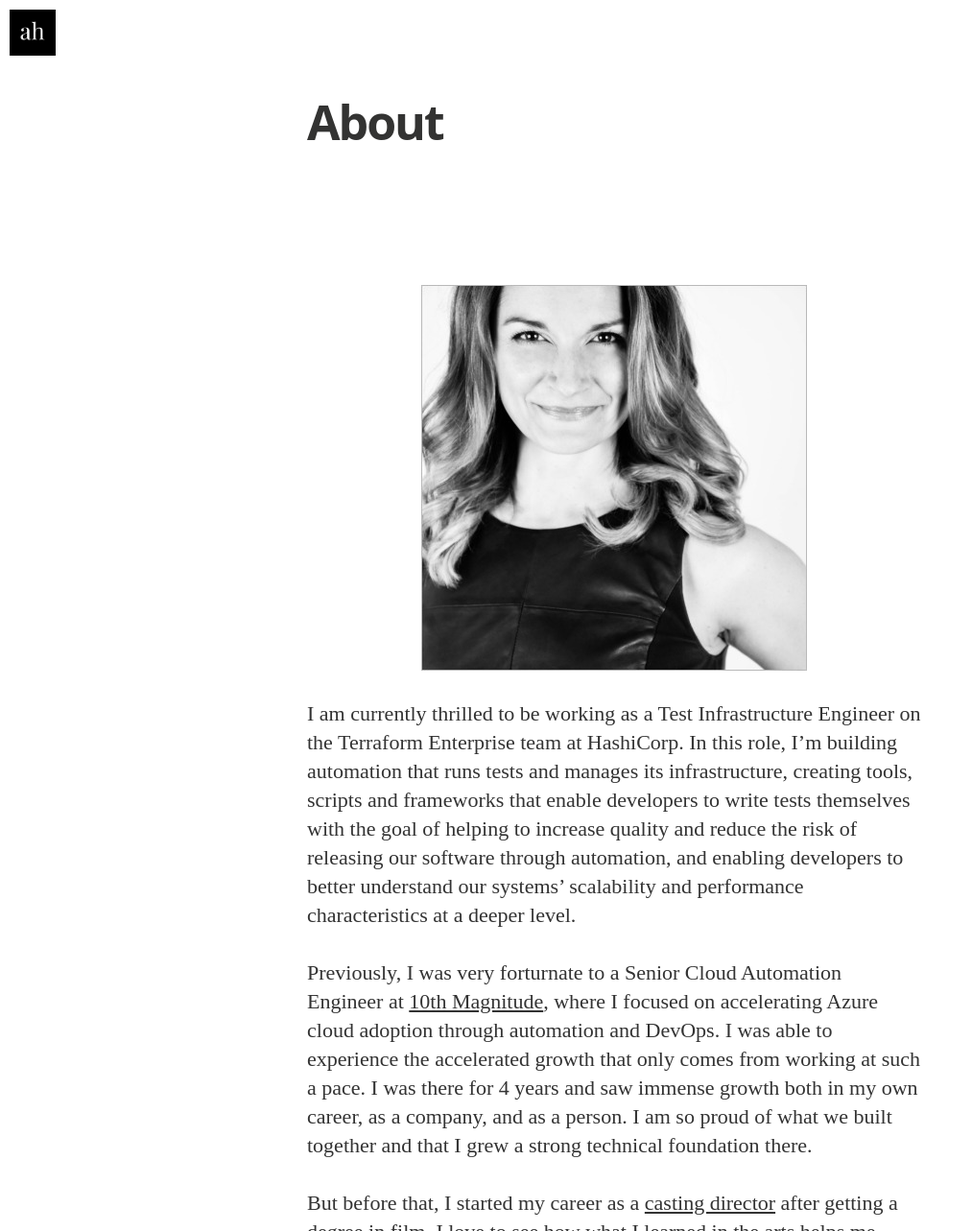
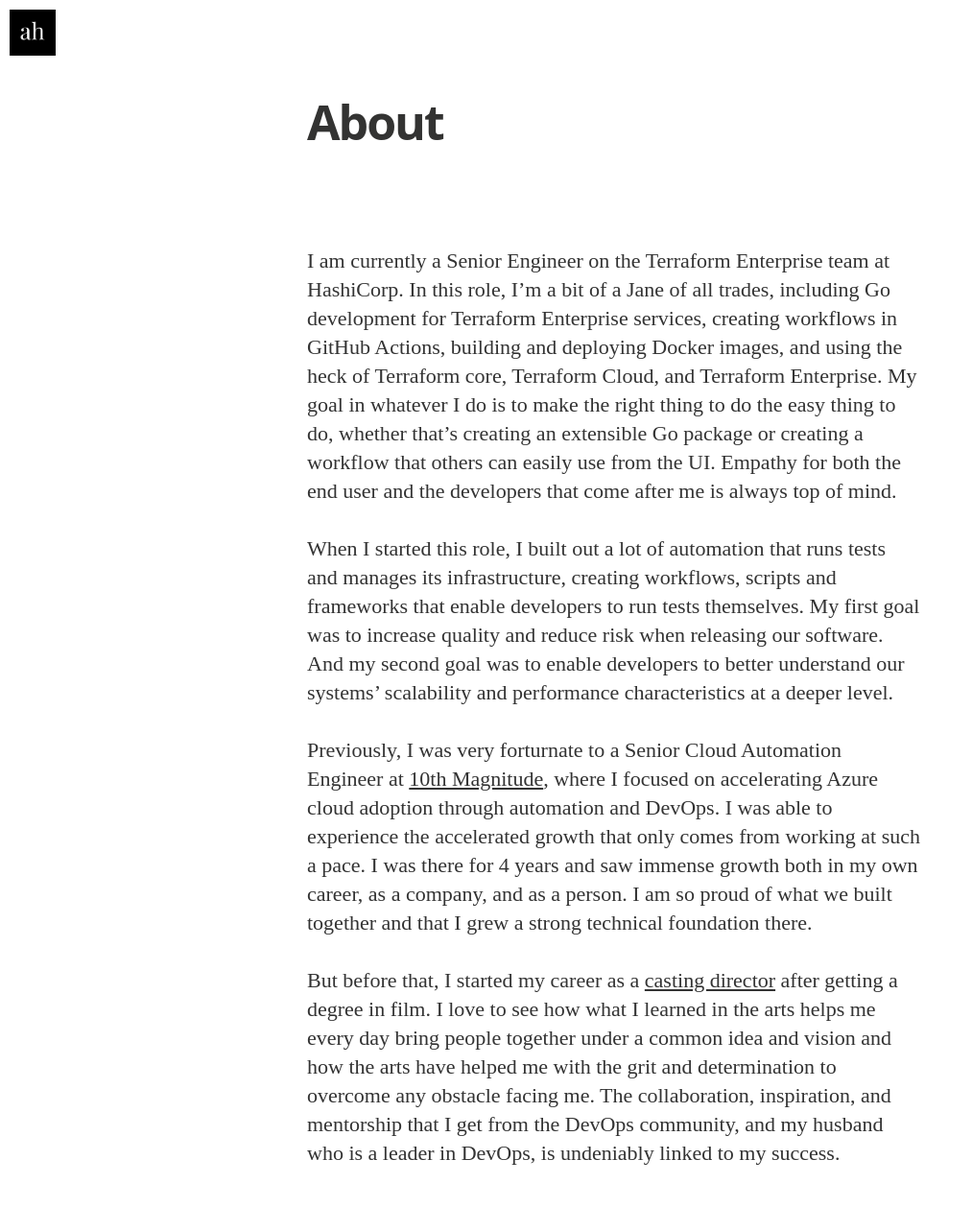
Before and after one commit to anniehedgpeth/anniehedgpeth.github.io, a Jekyll site: the page built from about.md, in a window 1280 px wide and 1400 px high, cut to the strip 0-1283 px from the top of the window. Shown: the whole strip at 96% size, without its empty margins (0-1013 px from the left). Built offline with Jekyll 4.4.1, drawn with Linux system fonts in a browser that asks for light colours; nearby versions of some CDN libraries; some web fonts are replaced.

Commit message:
update about

```diff
--- a/about.md
+++ b/about.md
@@ -3,9 +3,9 @@
 title: About
 permalink: /about/
 ---
-<img src='/assets/article_images/2016-05-02-introduction/AnnieHedgpeth.jpg' style='display: block; margin-left: auto; margin-right: auto; padding-top: 40px' />
+I am currently a Senior Engineer on the Terraform Enterprise team at HashiCorp. In this role, I'm a bit of a Jane of all trades, including Go development for Terraform Enterprise services, creating workflows in GitHub Actions, building and deploying Docker images, and using the heck of Terraform core, Terraform Cloud, and Terraform Enterprise. My goal in whatever I do is to make the right thing to do the easy thing to do, whether that's creating an extensible Go package or creating a workflow that others can easily use from the UI. Empathy for both the end user and the developers that come after me is always top of mind.
 
-I am currently thrilled to be working as a Test Infrastructure Engineer on the Terraform Enterprise team at HashiCorp. In this role, I'm building automation that runs tests and manages its infrastructure, creating tools, scripts and frameworks that enable developers to write tests themselves with the goal of helping to increase quality and reduce the risk of releasing our software through automation, and enabling developers to better understand our systems’ scalability and performance characteristics at a deeper level.
+When I started this role, I built out a lot of automation that runs tests and manages its infrastructure, creating workflows, scripts and frameworks that enable developers to run tests themselves. My first goal was to increase quality and reduce risk when releasing our software. And my second goal was to enable developers to better understand our systems’ scalability and performance characteristics at a deeper level.
 
 Previously, I was very forturnate to a Senior Cloud Automation Engineer at [10th Magnitude](https://www.10thmagnitude.com/), where I focused on accelerating Azure cloud adoption through automation and DevOps. I was able to experience the accelerated growth that only comes from working at such a pace. I was there for 4 years and saw immense growth both in my own career, as a company, and as a person. I am so proud of what we built together and that I grew a strong technical foundation there.
 
```
